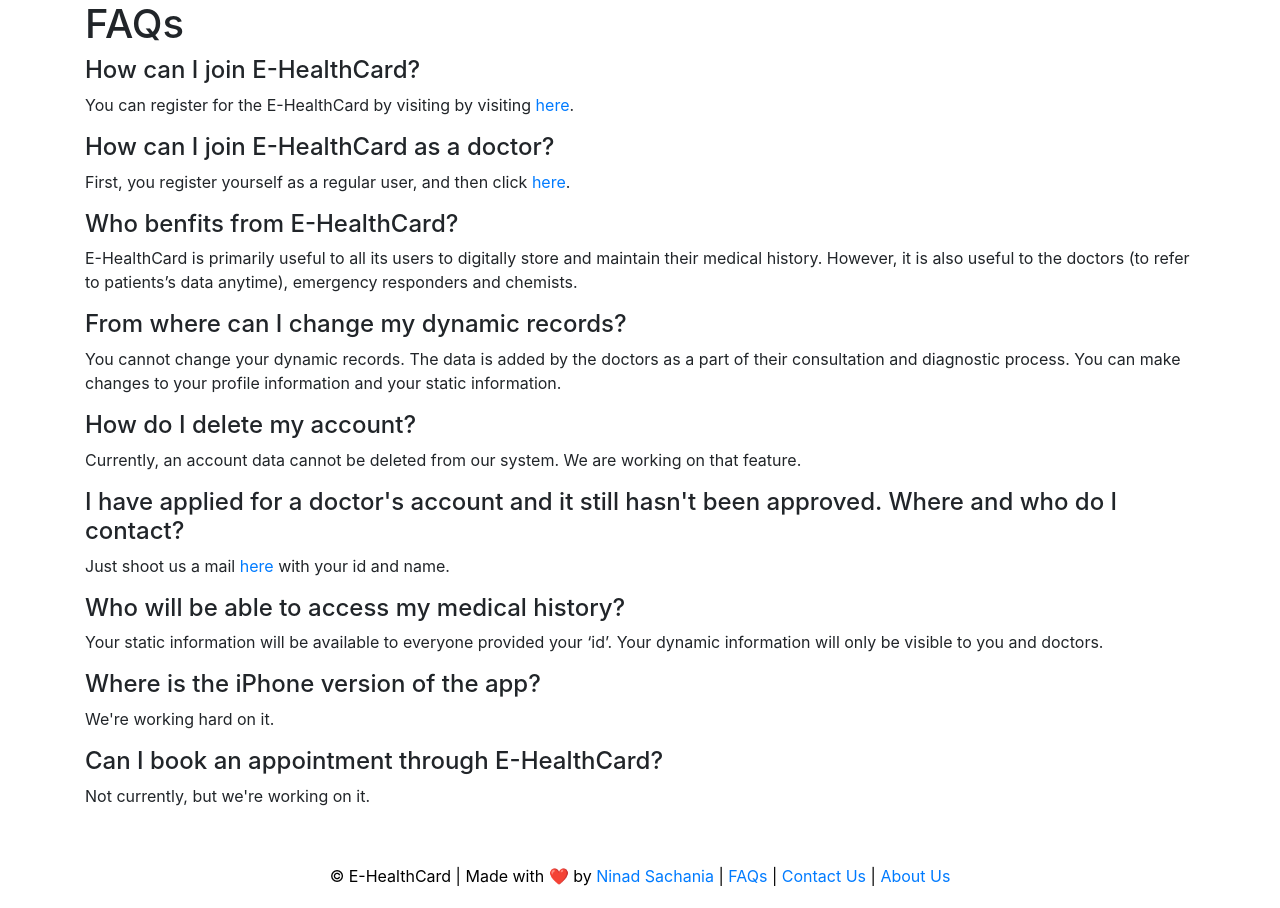
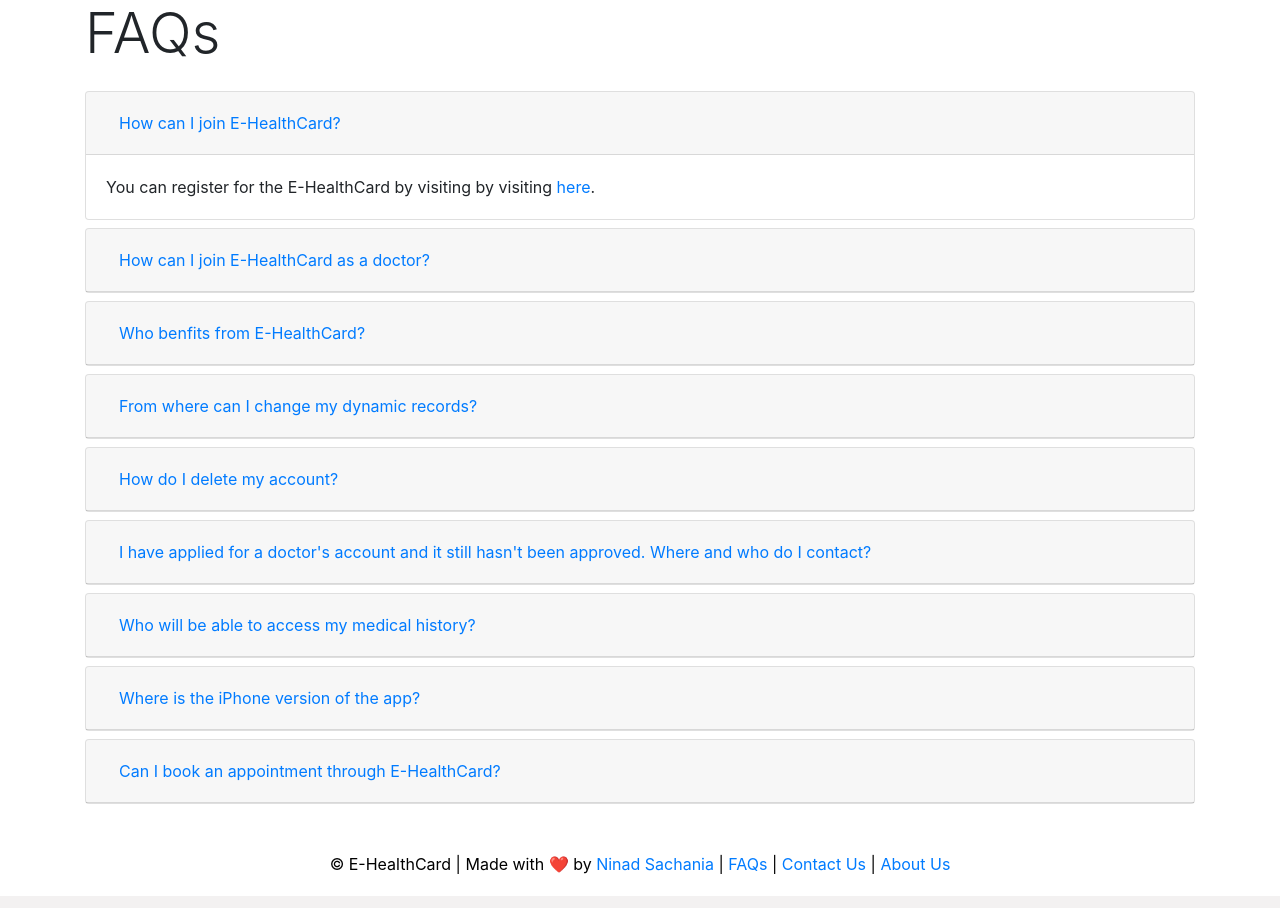
Before and after one commit to ninadsachania/e-healthcard, a Flask app: page /faqs in a window 1280 px wide. Shown: the part 56-964 px from the top of the page. Run offline with Flask 2, Linux system fonts and the light colour scheme; some libraries are stand-ins or nearby versions.

Commit message:
Make it all pretty

```diff
--- a/app/templates/faqs.html
+++ b/app/templates/faqs.html
@@ -1,42 +1,159 @@
-{% extends 'base.html' %}
-
-{% block content %}
-<h1>FAQs</h1>
-
-<h4>How can I join E-HealthCard?</h4>
-
-<p>You can register for the E-HealthCard by visiting by visiting <a target="_blank" href="{{ url_for('register')}}">here</a>.</p>
-
-<h4>How can I join E-HealthCard as a doctor?</h4>
-
-<p>First, you register yourself as a regular user, and then click <a target="_blank" href="{{ url_for('doctor_registration') }}">here</a>.</p>
+{% extends 'base.html' %} {% block content %}
+<h1 class="display-4 mb-4">FAQs</h1>
 
 
-<h4>Who benfits from E-HealthCard?</h4>
+<div id="accordion">
+    <div class="card mb-2">
+        <div class="card-header" id="headingOne">
+            <h5 class="mb-0">
+                <button class="btn btn-link" data-toggle="collapse" data-target="#collapseOne" aria-expanded="true"
+                    aria-controls="collapseOne">
+                    How can I join E-HealthCard?
+                </button>
+            </h5>
+        </div>
 
-<p>E-HealthCard is primarily useful to all its users to digitally store and maintain their medical history. However, it is also useful to the doctors (to refer to patients’s data anytime), emergency responders and chemists.</p>
+        <div id="collapseOne" class="collapse show" aria-labelledby="headingOne" data-parent="#accordion">
+            <div class="card-body">
+                You can register for the E-HealthCard by visiting by visiting
+                <a target="_blank" href="{{ url_for('register')}}">here</a>.
+            </div>
+        </div>
+    </div>
+    <div class="card mb-2">
+        <div class="card-header" id="headingTwo">
+            <h5 class="mb-0">
+                <button class="btn btn-link collapsed" data-toggle="collapse" data-target="#collapseTwo"
+                    aria-expanded="false" aria-controls="collapseTwo">
+                    How can I join E-HealthCard as a doctor?
+                </button>
+            </h5>
+        </div>
+        <div id="collapseTwo" class="collapse" aria-labelledby="headingTwo" data-parent="#accordion">
+            <div class="card-body">
+                First, you register yourself as a regular user, and then click
+                <a target="_blank" href="{{ url_for('doctor_registration') }}">here</a>.
+            </div>
+        </div>
+    </div>
+    <div class="card mb-2">
+        <div class="card-header" id="headingThree">
+            <h5 class="mb-0">
+                <button class="btn btn-link collapsed" data-toggle="collapse" data-target="#collapseThree"
+                    aria-expanded="false" aria-controls="collapseThree">
+                    Who benfits from E-HealthCard?
+                </button>
+            </h5>
+        </div>
+        <div id="collapseThree" class="collapse" aria-labelledby="headingThree" data-parent="#accordion">
+            <div class="card-body">
+                E-HealthCard is primarily useful to all its users to digitally store and
+                maintain their medical history. However, it is also useful to the doctors (to
+                refer to patients’s data anytime), emergency responders and chemists.
+            </div>
+        </div>
+    </div>
+    <div class="card mb-2">
+        <div class="card-header" id="headingFour">
+            <h5 class="mb-0">
+                <button class="btn btn-link collapsed" data-toggle="collapse" data-target="#collapseFour"
+                    aria-expanded="false" aria-controls="collapseFour">
+                    From where can I change my dynamic records?
+                </button>
+            </h5>
+        </div>
+        <div id="collapseFour" class="collapse" aria-labelledby="headingFour" data-parent="#accordion">
+            <div class="card-body">
+                You cannot change your dynamic records. The data is added by the doctors as a
+                part of their consultation and diagnostic process. You can make changes to
+                your profile information and your static information.
+            </div>
+        </div>
+    </div>
 
-<h4>From where can I change my dynamic records?</h4>
+    <div class="card mb-2">
+        <div class="card-header" id="headingFive">
+            <h5 class="mb-0">
+                <button class="btn btn-link collapsed" data-toggle="collapse" data-target="#collapseFive"
+                    aria-expanded="false" aria-controls="collapseFive">
 
-<p>You cannot change your dynamic records. The data is added by the doctors as a part of their consultation and diagnostic process. You can make changes to your profile information and your static information.</p>
+                    How do I delete my account?
+                </button>
+            </h5>
+        </div>
+        <div id="collapseFive" class="collapse" aria-labelledby="headingFive" data-parent="#accordion">
+            <div class="card-body">
+                Currently, an account data cannot be deleted from our system. We are working
+                on that feature.
+            </div>
+        </div>
+    </div>
 
-<h4>How do I delete my account?</h4>
+    <div class="card mb-2">
+        <div class="card-header" id="headingSix">
+            <h5 class="mb-0">
+                <button class="btn btn-link collapsed" data-toggle="collapse" data-target="#collapseSix"
+                    aria-expanded="false" aria-controls="collapseSix">
 
-<p>Currently, an account data cannot be deleted from our system. We are working on that feature.</p>
+                    I have applied for a doctor's account and it still hasn't been approved. Where
+                    and who do I contact?
+                </button>
+            </h5>
+        </div>
+        <div id="collapseSix" class="collapse" aria-labelledby="headingSix" data-parent="#accordion">
+            <div class="card-body">
+                Just shoot us a mail <a href="mailto:ninad.sachania@gmail.com">here</a> with
+                your id and name.
+            </div>
+        </div>
+    </div>
 
-<h4>I have applied for a doctor's account and it still hasn't been approved. Where and who do I contact?</h4>
+    <div class="card mb-2">
+        <div class="card-header" id="headingSeven">
+            <h5 class="mb-0">
+                <button class="btn btn-link collapsed" data-toggle="collapse" data-target="#collapseSeven"
+                    aria-expanded="false" aria-controls="collapseSeven">
+                    Who will be able to access my medical history?
+                </button>
+            </h5>
+        </div>
+        <div id="collapseSeven" class="collapse" aria-labelledby="headingSeven" data-parent="#accordion">
+            <div class="card-body">
+                Your static information will be available to everyone provided your
+                &lsquo;id&rsquo;. Your dynamic information will only be visible to you and
+                doctors.
+            </div>
+        </div>
+    </div>
 
-<p>Just shoot us a mail <a href="mailto:ninad.sachania@gmail.com">here</a> with your id and name.</p>
+    <div class="card mb-2">
+        <div class="card-header" id="headingEight">
+            <h5 class="mb-0">
+                <button class="btn btn-link collapsed" data-toggle="collapse" data-target="#collapseEight"
+                    aria-expanded="false" aria-controls="collapseEight">
+                    Where is the iPhone version of the app?
+                </button>
+            </h5>
+        </div>
+        <div id="collapseEight" class="collapse" aria-labelledby="headingEight" data-parent="#accordion">
+            <div class="card-body">We're working hard on it.
+            </div>
+        </div>
+    </div>
 
-<h4>Who will be able to access my medical history?</h4>
-
-<p>Your static information will be available to everyone provided your &lsquo;id&rsquo;. Your dynamic information will only be visible to you and doctors.</p>
-
-<h4>Where is the iPhone version of the app?</h4>
-
-<p>We're working hard on it.</p>
-
-<h4>Can I book an appointment through E-HealthCard?</h4>
-
-<p>Not currently, but we're working on it.</p>
+    <div class="card mb-2">
+        <div class="card-header" id="headingNine">
+            <h5 class="mb-0">
+                <button class="btn btn-link collapsed" data-toggle="collapse" data-target="#collapseNine"
+                    aria-expanded="false" aria-controls="collapseNine">
+                    Can I book an appointment through E-HealthCard?
+                </button>
+            </h5>
+        </div>
+        <div id="collapseNine" class="collapse" aria-labelledby="headingNine" data-parent="#accordion">
+            <div class="card-body">Not currently, but we're working on it.
+            </div>
+        </div>
+    </div>
+</div>
 {% endblock %}
```
